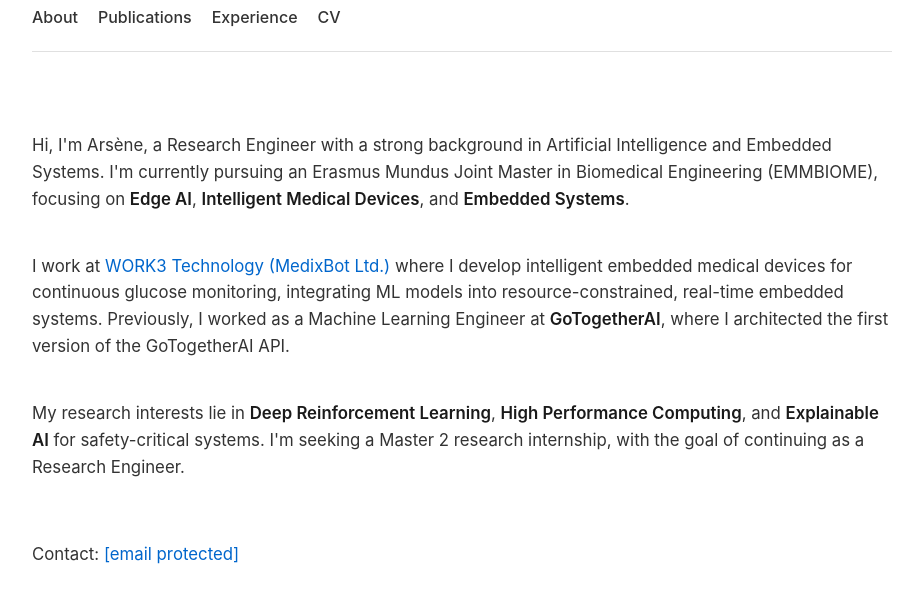
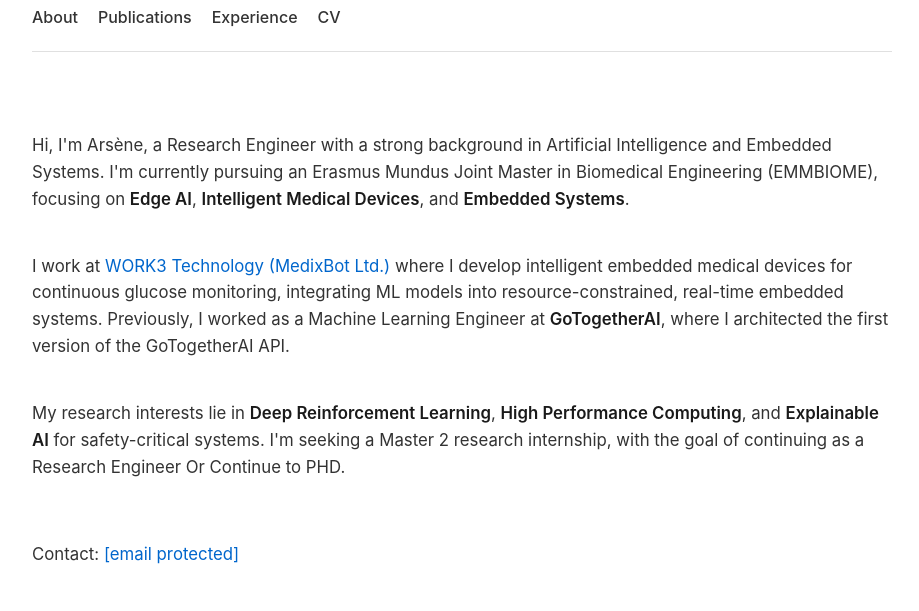
Before and after one commit to cybdry/cybdry.github.io, a plain HTML site: page index.html in a window 1280 px wide. Shown: the part 134-745 px from the top of the page, without its empty margins (178-1097 px from the left). Drawn offline with Linux system fonts and the light colour scheme.

Commit message:
Add Phd to the description

```diff
--- a/index.html
+++ b/index.html
@@ -45,7 +45,7 @@
                 <p class="intro">
                     My research interests lie in <strong>Deep Reinforcement Learning</strong>, <strong>High Performance Computing</strong>,
                     and <strong>Explainable AI</strong> for safety-critical systems. I'm seeking a Master 2 research internship,
-                    with the goal of continuing as a Research Engineer.
+                    with the goal of continuing as a Research Engineer Or Continue to PHD.
                 </p>
 
                 <!-- <p class="intro"> -->
```
